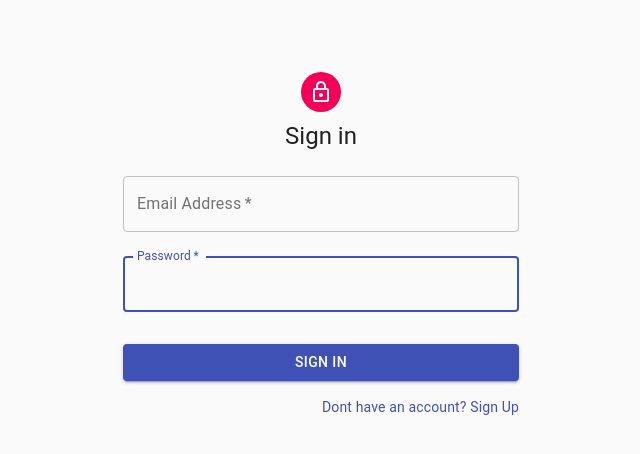
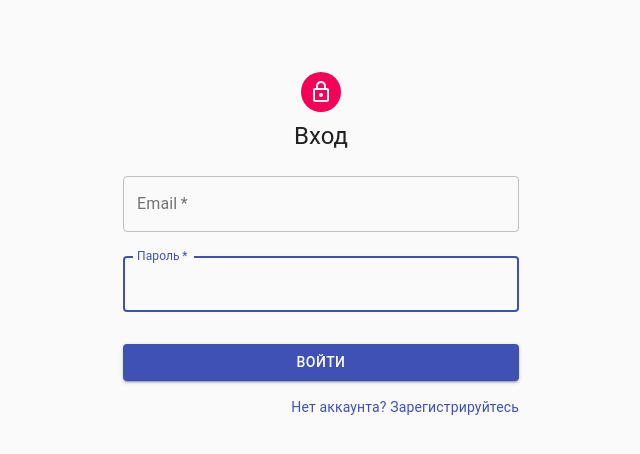
Before and after one commit to VolhaVys/mordor-fanfic-front, a React (Create React App) app: page /sign-in in a window 1280 px wide. Shown: the top 454 px of the page, without its empty margins (319-959 px from the left). Built offline with nearby package versions, Linux system fonts and the light colour scheme.

Commit message:
translate to russian, ann email validation

```diff
--- /dev/null
+++ b/src/constant/pattern.jsx
@@ -0,0 +1 @@
+export const EMAIL_PATTERN = /^([A-Za-z0-9-_.])+@([A-Za-z0-9-_.])+\.([A-Za-z]+)$/;
--- a/src/pages/sign-in/config.jsx
+++ b/src/pages/sign-in/config.jsx
@@ -1,15 +1,21 @@
+import { EMAIL_PATTERN } from '../../constant/pattern';
+
 export const inputConfig = [
   {
     autoComplete: 'email',
     id: 'email',
-    label: 'Email Address',
+    label: 'Email',
     margin: 'normal',
     name: 'email',
+    rules: {
+      required: true,
+      pattern: EMAIL_PATTERN,
+    },
   },
   {
     autoComplete: 'current-password',
     id: 'password',
-    label: 'Password',
+    label: 'Пароль',
     margin: 'normal',
     name: 'password',
     type: 'password',
--- a/src/pages/sign-in/index.jsx
+++ b/src/pages/sign-in/index.jsx
@@ -51,7 +51,7 @@ const SignIn = () => {
             <LockOutlinedIcon />
           </Avatar>
           <Typography component="h1" variant="h5">
-            Sign in
+            Вход
           </Typography>
           <form className={classes.form} noValidate onSubmit={handleSubmit(onSubmit)}>
             {inputConfig.map((cfg) => (
@@ -66,6 +66,7 @@ const SignIn = () => {
                     autoFocus
                     error={!!errors[cfg.name]}
                     fullWidth
+                    helperText={errors[cfg.name] && errors[cfg.name].type === 'pattern' && 'Неправильный формат'}
                     id={cfg.id}
                     label={cfg.label}
                     margin="normal"
@@ -76,7 +77,7 @@ const SignIn = () => {
                     value={value}
                   />
                 )}
-                rules={{ required: true }}
+                rules={cfg.rules ?? { required: true }}
               />
             ))}
             {errors.submit && <Alert severity="error">{errors.submit.message}</Alert>}
@@ -88,12 +89,12 @@ const SignIn = () => {
               type="submit"
               variant="contained"
             >
-              Sign In
+              Войти
             </Button>
             <Grid container justify="flex-end">
               <Grid item>
                 <Link href={SIGN_UP_ROUTE} variant="body2">
-                  Dont have an account? Sign Up
+                  Нет аккаунта? Зарегистрируйтесь
                 </Link>
               </Grid>
             </Grid>
--- a/src/pages/sign-up/config.jsx
+++ b/src/pages/sign-up/config.jsx
@@ -1,8 +1,10 @@
+import { EMAIL_PATTERN } from '../../constant/pattern';
+
 export const inputConfig = [
   {
     autoComplete: 'fname',
     id: 'firstName',
-    label: 'First Name',
+    label: 'Имя',
     name: 'firstName',
     sm: 6,
     xs: 12,
@@ -10,7 +12,7 @@ export const inputConfig = [
   {
     autoComplete: 'lname',
     id: 'lastName',
-    label: 'Last Name',
+    label: 'Фамилия',
     name: 'lastName',
     sm: 6,
     xs: 12,
@@ -18,14 +20,18 @@ export const inputConfig = [
   {
     autoComplete: 'email',
     id: 'email',
-    label: 'Email Address',
+    label: 'Email',
     name: 'email',
     xs: 12,
+    rules: {
+      required: true,
+      pattern: EMAIL_PATTERN,
+    },
   },
   {
     autoComplete: 'current-password',
     id: 'password',
-    label: 'Password',
+    label: 'Пароль',
     name: 'password',
     type: 'password',
     xs: 12,
@@ -33,7 +39,7 @@ export const inputConfig = [
   {
     autoComplete: 'current-password',
     id: 'repeatPassword',
-    label: 'Repeat Password',
+    label: 'Повторите пароль',
     name: 'repeatPassword',
     type: 'password',
     xs: 12,
--- a/src/pages/sign-up/index.jsx
+++ b/src/pages/sign-up/index.jsx
@@ -54,7 +54,7 @@ const SignUp = () => {
             <LockOutlinedIcon />
           </Avatar>
           <Typography component="h1" variant="h5">
-            Sign up
+            Регистрация
           </Typography>
           <form className={classes.form} noValidate onSubmit={handleSubmit(onSubmit)}>
             <Grid container spacing={2}>
@@ -69,6 +69,7 @@ const SignUp = () => {
                         autoComplete={cfg.autoComplete}
                         error={!!errors[cfg.name]}
                         fullWidth
+                        helperText={errors[cfg.name] && errors[cfg.name].type === 'pattern' && 'Неправильный формат'}
                         id={cfg.id}
                         label={cfg.label}
                         name={cfg.name}
@@ -78,7 +79,7 @@ const SignUp = () => {
                         value={value}
                       />
                     )}
-                    rules={{ required: 'First name required' }}
+                    rules={cfg.rules ?? { required: true }}
                   />
                 </Grid>
               ))}
@@ -92,12 +93,12 @@ const SignUp = () => {
               type="submit"
               variant="contained"
             >
-              Sign Up
+              Зарегистрироваться
             </Button>
             <Grid container justify="flex-end">
               <Grid item>
                 <Link href={SIGN_IN_ROUTE} variant="body2">
-                  Already have an account? Sign in
+                  Уже есть аккаунт? Войдите
                 </Link>
               </Grid>
             </Grid>
```
